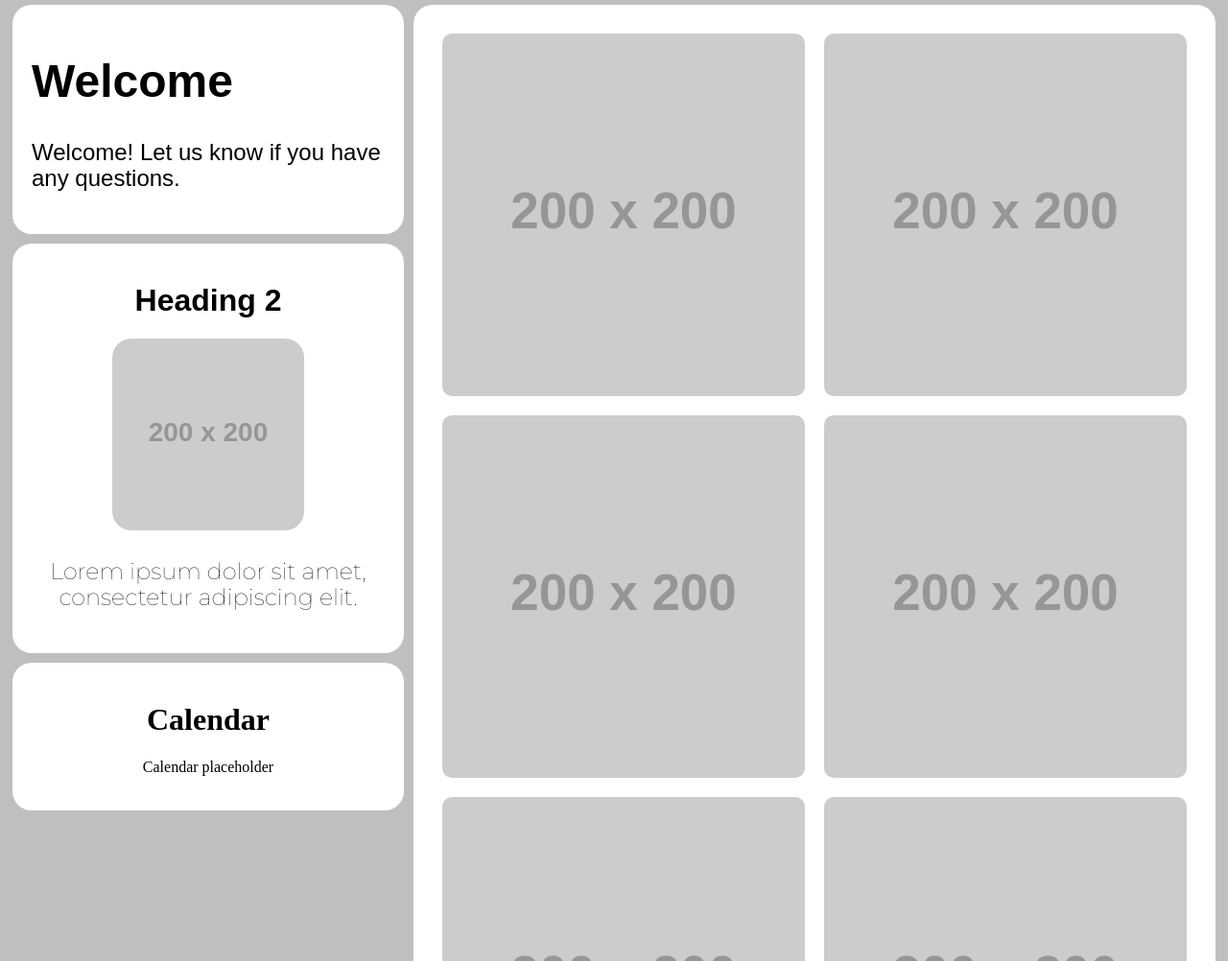
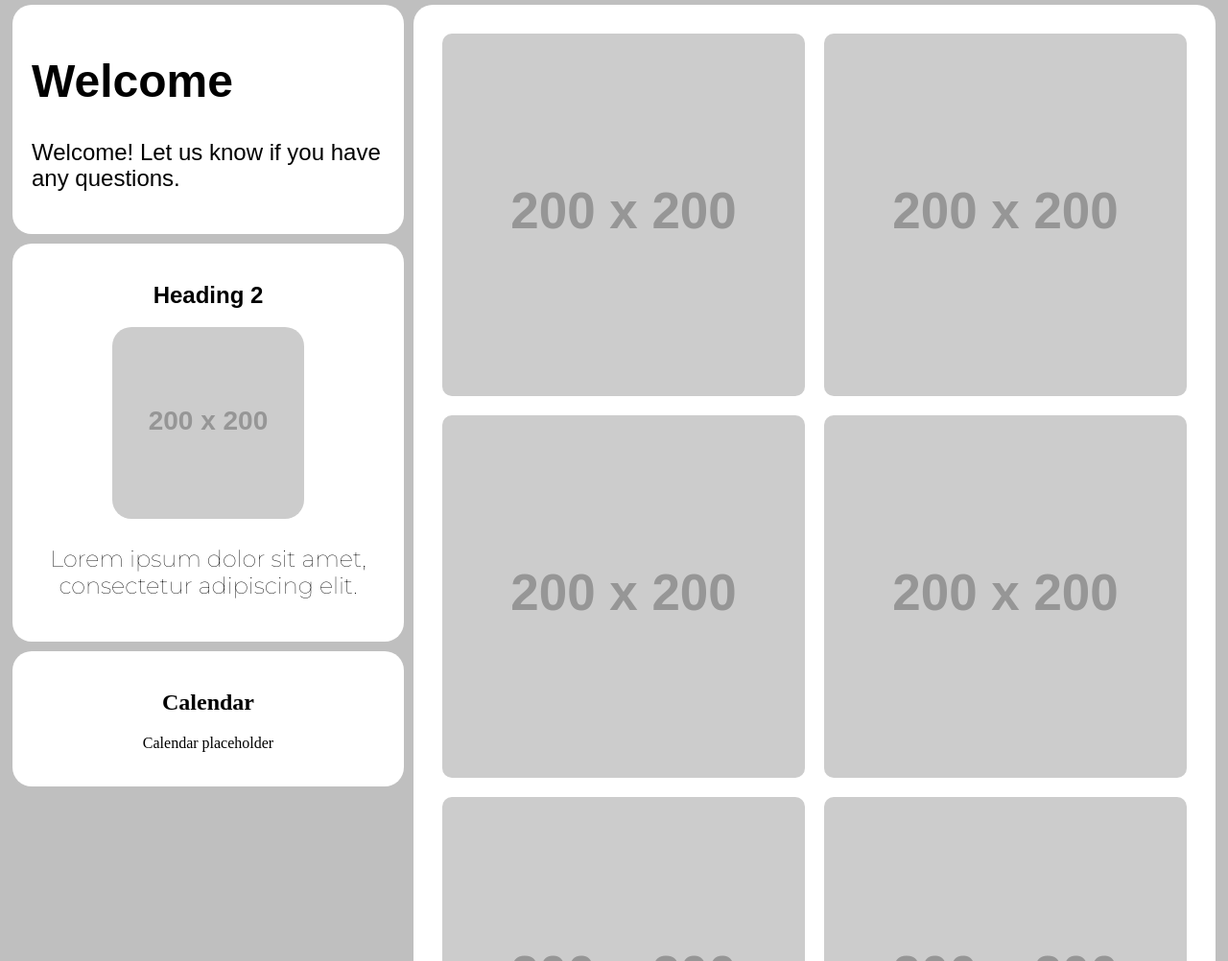
Before and after one commit to HBAustin/wdd230, a plain HTML site: page chamber/discover.html in a window 1280 px wide. Shown: the part 98-1100 px from the top of the page at 96% size. Drawn offline with Linux system fonts and the light colour scheme; placeholder pictures from the web are drawn by us; a web font is replaced by a local one.

Commit message:
html corrections

```diff
--- a/chamber/discover.html
+++ b/chamber/discover.html
@@ -12,7 +12,7 @@
     <link rel="stylesheet" href="styles/larger.css">
     <link rel="stylesheet" href="styles/darkmode.css">
     <link rel="icon" href="images/favicon.ico">
-    <title>Chamber | Discover</title>
+    <title>Chamber of Commerce | Discover</title>
 
     <link rel="preconnect" href="https://fonts.googleapis.com">
     <link rel="preconnect" href="https://fonts.gstatic.com" crossorigin>
@@ -52,12 +52,12 @@
                 <p><p id="sidebar-message"></p></p>
             </div>
             <div class="sidebar2">
-                <h1>Heading 2</h1>
+                <h2>Heading 2</h2>
                 <img src="//via.placeholder.com/200x200" alt="sidebar placeholder" loading="lazy">
                 <p>Lorem ipsum dolor sit amet, consectetur adipiscing elit.</p>
             </div>
             <div class="calendar">
-                <h1>Calendar</h1>
+                <h2>Calendar</h2>
                 <p>Calendar placeholder</p>
             </div>
             <div class="rightbar">
```
